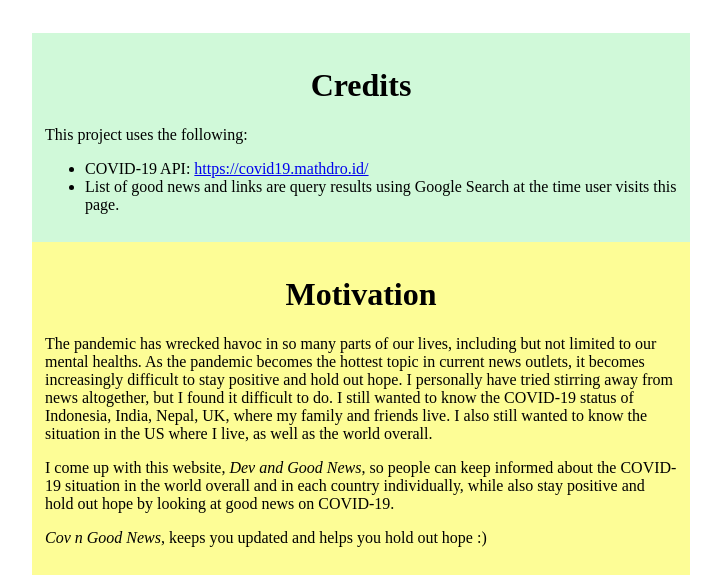
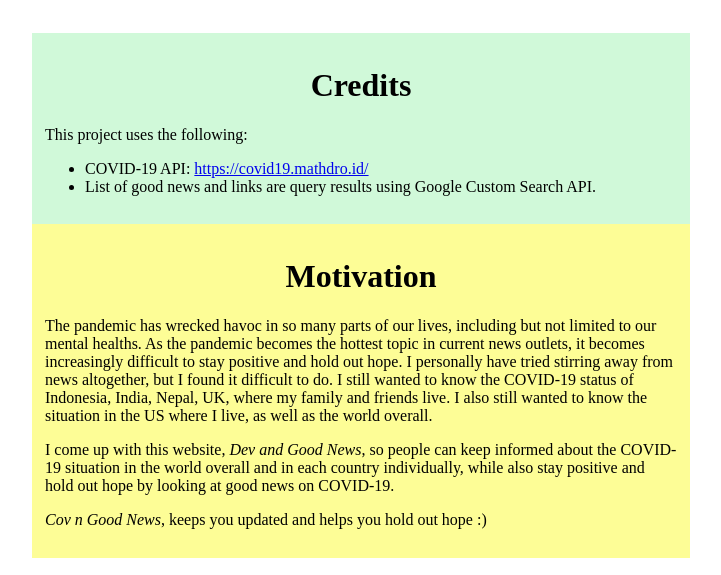
Before and after one commit to jsirait/covngoodnews, a Flask app: page /motivationabout/ in a window 1280 px wide. Shown: the top 575 px of the page, without its empty margins (279-1000 px from the left). Run offline with Flask 2, Linux system fonts and the light colour scheme.

Commit message:
Updated credits

```diff
--- a/templates/motivationabout.html
+++ b/templates/motivationabout.html
@@ -14,7 +14,7 @@
             <p>This project uses the following:</p>
             <ul>
                 <li>COVID-19 API: <a href="https://covid19.mathdro.id/">https://covid19.mathdro.id/</a></li>
-                <li>List of good news and links are query results using Google Search at the time user visits this page.</li>
+                <li>List of good news and links are query results using Google Custom Search API.</li>
             </ul>
         </div>
         <div class="section-motivation">
```
